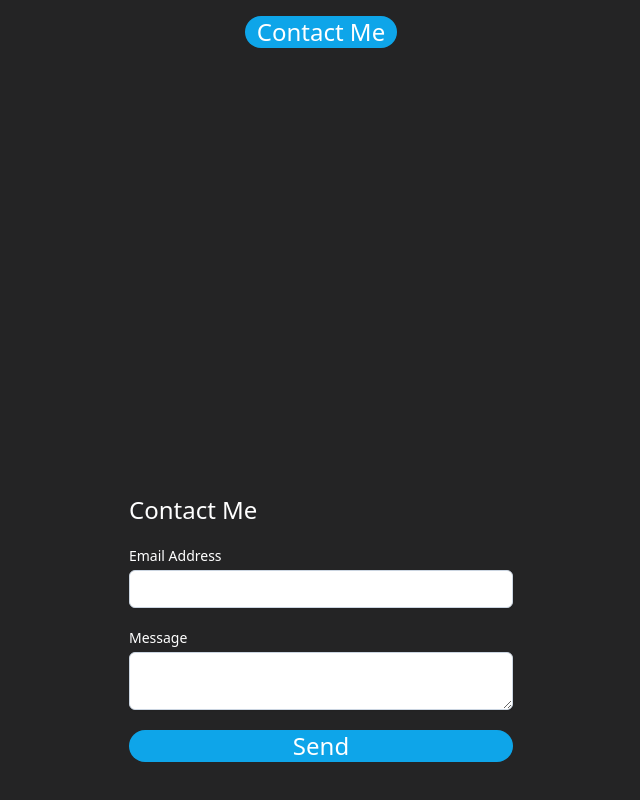
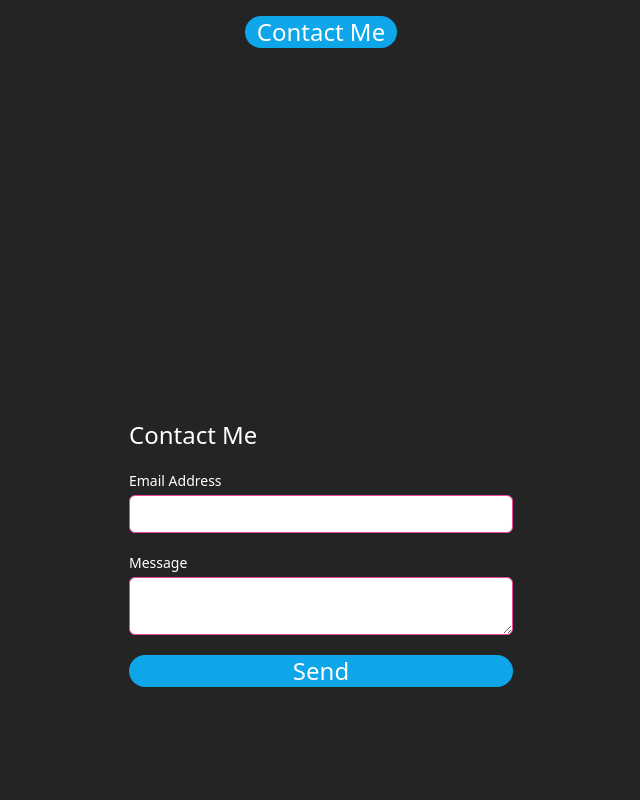
Before and after one commit to hrafven/hrafven.github.io, a SvelteKit app: page / in a window 1280 px wide. Shown: the part 562-1362 px from the top of the page, without its empty margins (319-959 px from the left). Built offline with nearby package versions, Linux system fonts and the light colour scheme; some icons are missing.

Commit message:
Fix contact form (#8)
* Add tailwindcss create home page with socials

* Add Description and Contact Form

* Update contact form

* Fix textarea text color

* Update form response display and enctype

---------

Co-authored-by: hrafven <harfven@gmail.com>

```diff
--- a/src/routes/+page.svelte
+++ b/src/routes/+page.svelte
@@ -41,10 +41,11 @@
 	<main class="h-screen md:container md:mx-auto">
 		<section class="flex flex-col justify-center items-center h-full">
 			<form
-				enctype="application/json"
+				enctype="application/x-www-form-urlencoded"
 				action="https://hrafven-contact.deno.dev/"
 				method="post"
 				class="w-3/4 max-w-sm text-2xl"
+				target="formresponse"
 			>
 				<fieldset class="flex flex-col gap-5 justify-around py-5">
 					<legend><h2>Contact Me</h2></legend>
@@ -54,6 +55,7 @@
 							type="text"
 							id="email"
 							name="email"
+							required
 							class="block py-2 px-3 mt-1 w-full text-sm bg-white rounded-md border shadow-sm focus:ring-1 focus:outline-none disabled:shadow-none border-slate-300 placeholder-slate-400 invalid:border-pink-500 invalid:text-pink-600 focus:border-sky-500 focus:ring-sky-500 focus:invalid:border-pink-500 focus:invalid:ring-pink-500 disabled:bg-slate-50 disabled:text-slate-500 disabled:border-slate-200"
 						/>
 					</label>
@@ -62,12 +64,14 @@
 						<textarea
 							id="message"
 							name="message"
+							required
 							class="block py-2 px-3 mt-1 w-full text-sm bg-white rounded-md border shadow-sm focus:ring-1 focus:outline-none disabled:shadow-none border-slate-300 placeholder-slate-400 invalid:border-pink-500 invalid:text-pink-600 focus:border-sky-500 focus:ring-sky-500 focus:invalid:border-pink-500 focus:invalid:ring-pink-500 disabled:bg-slate-50 disabled:text-slate-500 disabled:border-slate-200"
 						/>
 					</label>
 					<button class="px-3 align-middle rounded-full bg-sky-500 hover:bg-sky-700"> Send </button>
 				</fieldset>
 			</form>
+			<iframe title="formresponse" name="formresponse" style="color:white;text-align:center" />
 		</section>
 	</main>
 </div>
```
